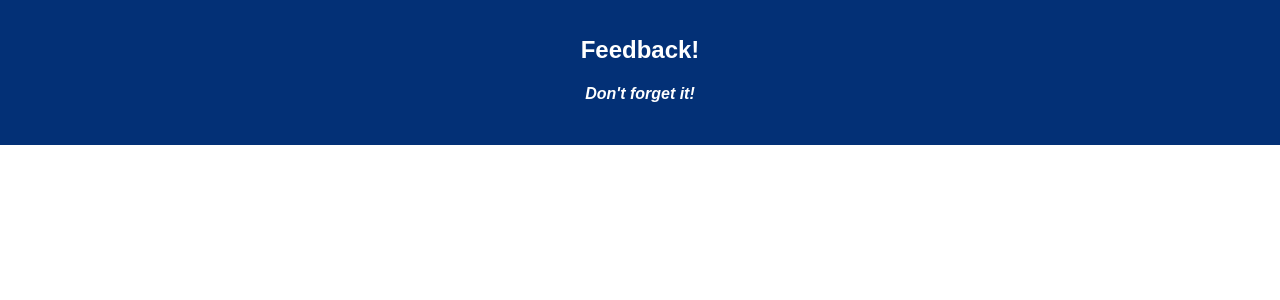
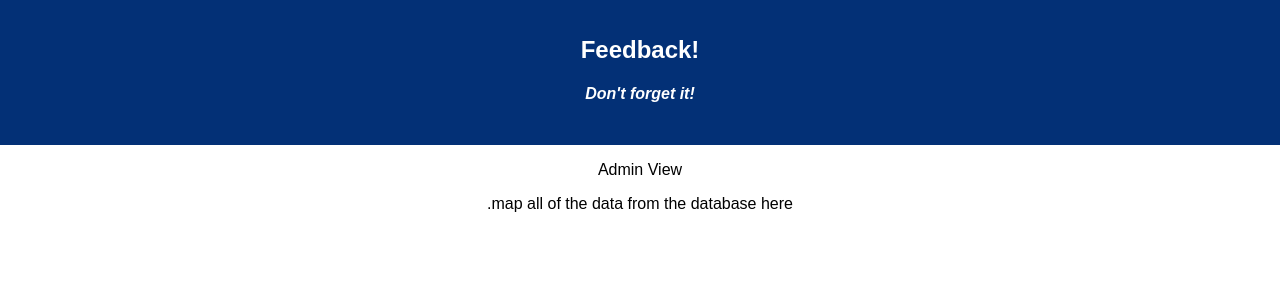
Before and after one commit to JacobTovsen/weekend-7-challenge, a React (Create React App) app: page /#/admin in a window 1280 px wide. Shown: the top 300 px of the page. Built offline with nearby package versions, Linux system fonts and the light colour scheme.

Commit message:
added admin view at /admin

```diff
--- /dev/null
+++ b/src/components/Admin/Admin.js
@@ -0,0 +1,19 @@
+import React, { Component } from 'react';
+import { connect } from 'react-redux';
+
+const mapReduxStateToProps = (reduxStore) => ({
+    reduxStore
+});
+
+class Admin extends Component {
+  render() {
+    return (
+      <div>
+        <p>Admin View</p>
+        <p>.map all of the data from the database here</p>
+      </div>
+    );
+  }
+}
+
+export default connect(mapReduxStateToProps)(Admin);
--- a/src/components/App/App.js
+++ b/src/components/App/App.js
@@ -7,6 +7,8 @@ import ViewTwo from '../ViewTwo/ViewTwo';
 import ViewThree from '../ViewThree/ViewThree';
 import ViewFour from '../ViewFour/ViewFour';
 import ViewFive from '../ViewFive/ViewFive';
+import Admin from '../Admin/Admin';
+
 
 class App extends Component {
   render() {
@@ -23,6 +25,8 @@ class App extends Component {
             <Route exact path='/3' component={ViewThree}/>
             <Route exact path='/4' component={ViewFour}/>
             <Route exact path='/5' component={ViewFive}/>
+            <Route exact path='/admin' component={Admin}/>
+
           </div>
         </Router>
       </div>
```
